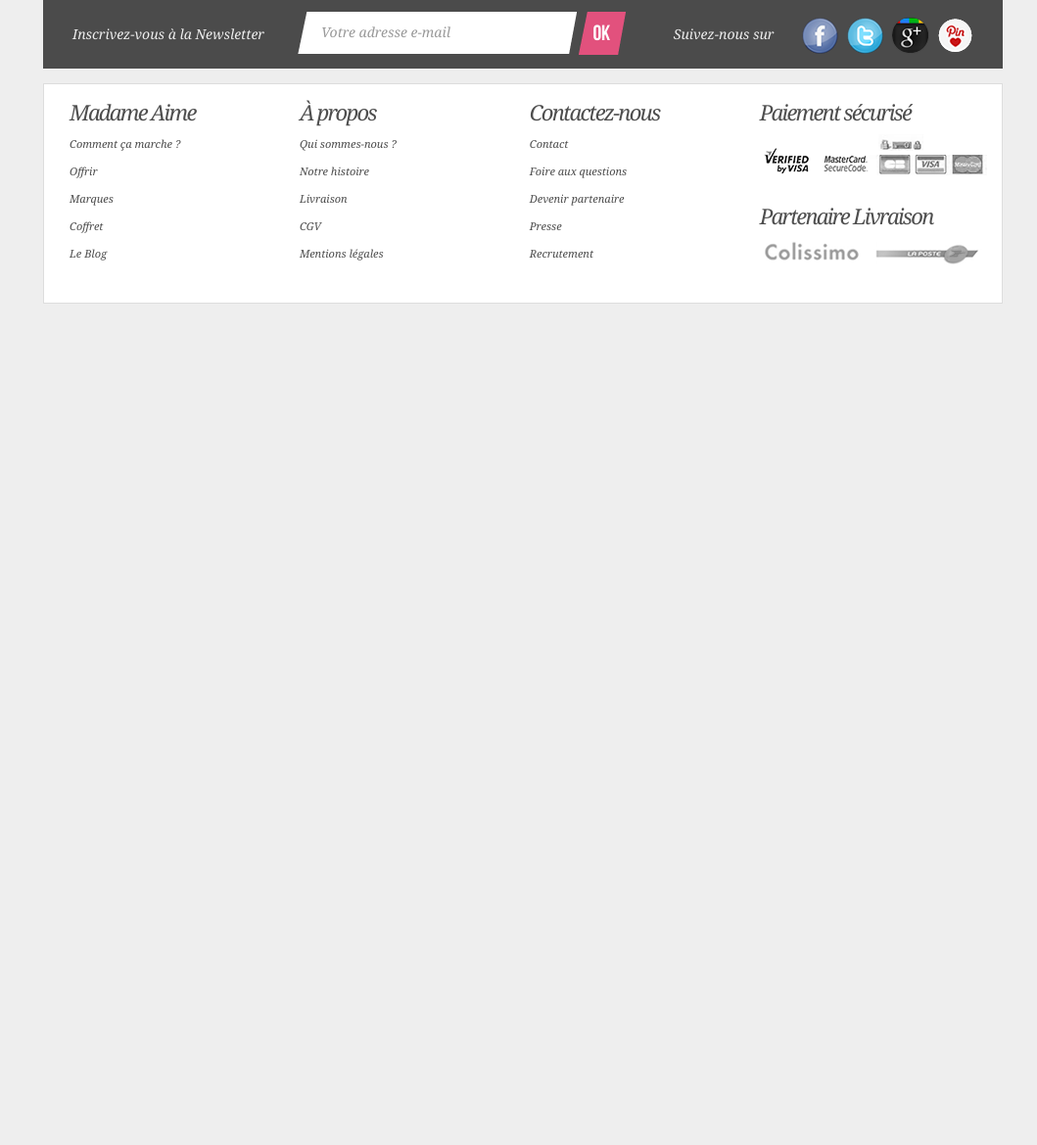
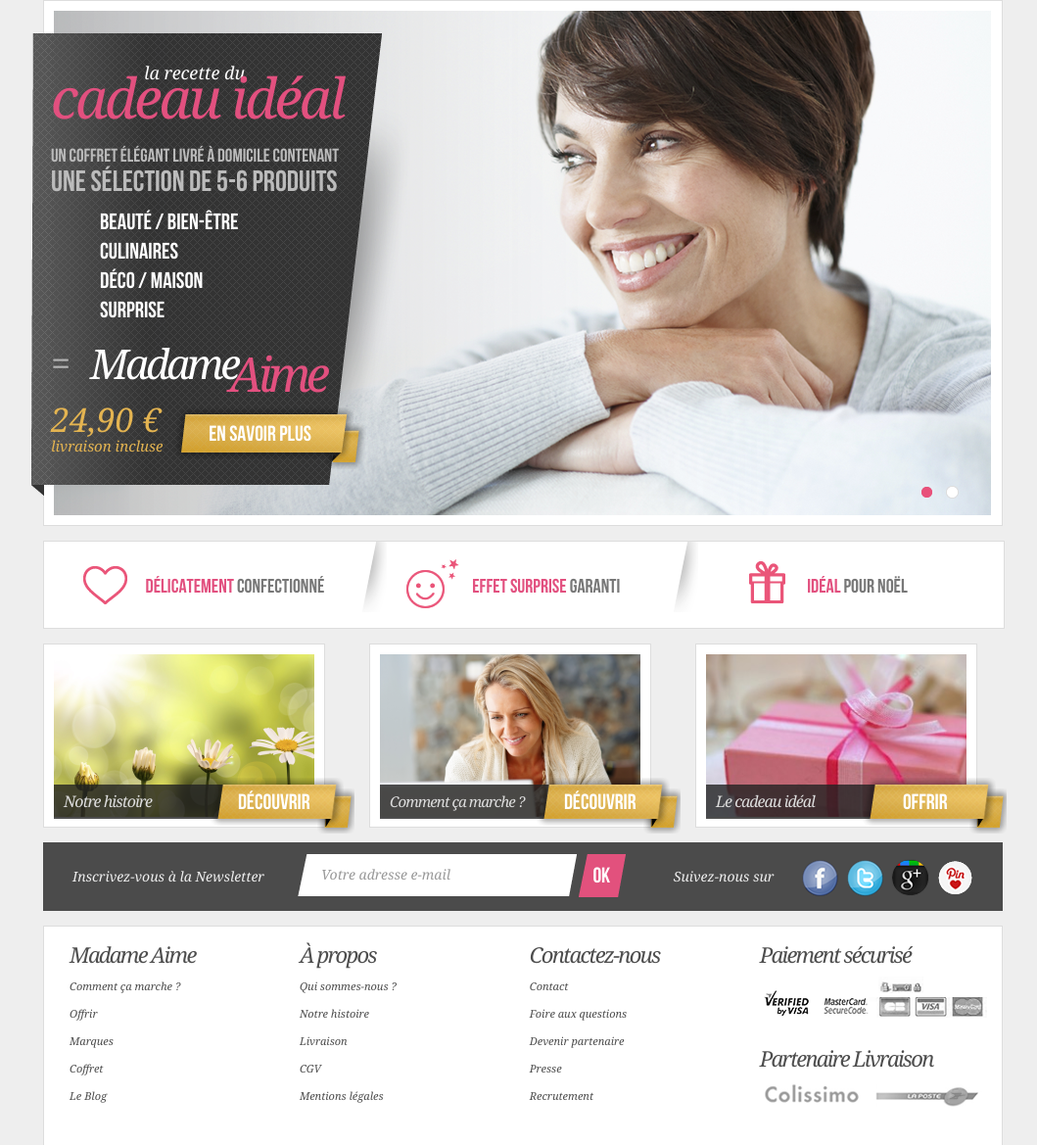
Before and after one commit to madameaime/madameaime.com, a Django app: page / in a window 1280 px wide. Shown: the part 120-1289 px from the top of the page at 98% size, without its empty margins (106-1165 px from the left). Before the commit the page ends 430 px from the top, so only its background shows below. Run offline with Django 3.2, Linux system fonts and the light colour scheme; some libraries are stand-ins or nearby versions.

Commit message:
Create homepage.

```diff
--- a/mmm/templates/homepage.html
+++ b/mmm/templates/homepage.html
@@ -1 +1,84 @@
 {% extends "mmm/skeleton.html" %}
+{% block mmm_content %}
+<section id="index-slideshow">
+	<div class="carousel slide">
+		<div class="carousel-inner">
+		<div class="active item one"></div>
+		<div class="item two">
+			<p>Le 1<sup>er</sup> coffret spécialement conçu pour <span class="pink">Madame</span></p>
+		</div>
+	</div>
+	<div class="fade"></div>
+		<div class="carousel-nav">
+			<span class="active"></span>
+			<span></span>
+		</div>
+	</div>
+	<div id="index-slideshow-overlay">
+		<div class="inner">
+			<p class="recipe">la recette du</p>
+			<p class="gift">cadeau idéal</p>
+			<p class="box">Un coffret élégant livré à domicile contenant</p>
+			<p class="selection">Une sélection de 5-6 produits</p>
+			<ul class="types">
+				<li>beauté / bien-être</li>
+				<li>culinaires</li>
+				<li>déco / maison</li>
+				<li>surprise</li>
+			</ul>
+			<div class="equals">=</div>
+			<div class="ml">
+				<div class="madam">Madame</div>
+				<div class="loves">Aime</div>
+			</div>
+			<p class="price">24,90 €</p>
+			<p class="shipping">livraison incluse</p>
+		</div>
+		<a href="" class="more shiny">En savoir plus</a>
+	</div>
+</section>
+
+<section id="index-gage" class="row-fluid">
+	<div class="span4">
+		<i class="icon-heart"></i>
+		<span class="pink">Délicatement</span> confectionné
+		<div class="gage-sep"></div>
+	</div>
+	<div class="span4">
+		<i class="icon-smile"></i>
+		<span class="pink">Effet surprise</span> garanti
+		<div class="gage-sep"></div>
+	</div>
+	<div class="span4">
+		<i class="icon-gift"></i>
+		<span class="pink">Idéal</span> pour Noël
+	</div>
+</section>
+
+<section id="index-inserts" class="row">
+	<div class="span4 story">
+		<div class="inner">
+		</div>
+		<div class="overlay row-fluid">
+			<div class="span7">Notre histoire</div>
+			<div class="span5"><a class="shiny" href="">Découvrir</a></div>
+		</div>
+	</div>
+	<div class="span4 how-does-it-work">
+		<div class="inner">
+		</div>
+		<div class="overlay row-fluid">
+			<div class="span7">Comment ça marche ?</div>
+			<div class="span5"><a class="shiny" href="">Découvrir</a></div>
+		</div>
+	</div>
+	<div class="span4 gift">
+		<div class="inner">
+		</div>
+		<div class="overlay row-fluid">
+			<div class="span7">Le cadeau idéal</div>
+			<div class="span5"><a class="shiny" href="">Offrir</a></div>
+		</div>
+	</div>
+</section>
+{% endblock %}
--- a/mmm/templates/mmm/skeleton.html
+++ b/mmm/templates/mmm/skeleton.html
@@ -1,4 +1,5 @@
 {% include "generic/header.html" %}
 {% include "mmm/skeleton_top.html" %}
+{% block mmm_content %}{% endblock %}
 {% include "mmm/skeleton_bottom.html" %}
 {% include "generic/footer.html" %}
```
Also changed, not shown: mmm/statics/img/home/bullet.png (added), mmm/statics/img/home/bullet_active.png (added), mmm/statics/img/home/gage_sep.png (added), mmm/statics/img/home/gift.png (added), mmm/statics/img/home/heart.png (added), mmm/statics/img/home/insert_pink.png (added), mmm/statics/img/home/insert_yellow.png (added), mmm/statics/img/home/inserts_gift.png (added), mmm/statics/img/home/inserts_how_does_it_work.png (added), mmm/statics/img/home/inserts_story.png (added), mmm/statics/img/home/padlock.png (added), mmm/statics/img/home/slideshow_1.png (added), mmm/statics/img/home/slideshow_2.png (added), mmm/statics/img/home/slideshow_fade.png (added), 2 more files.
